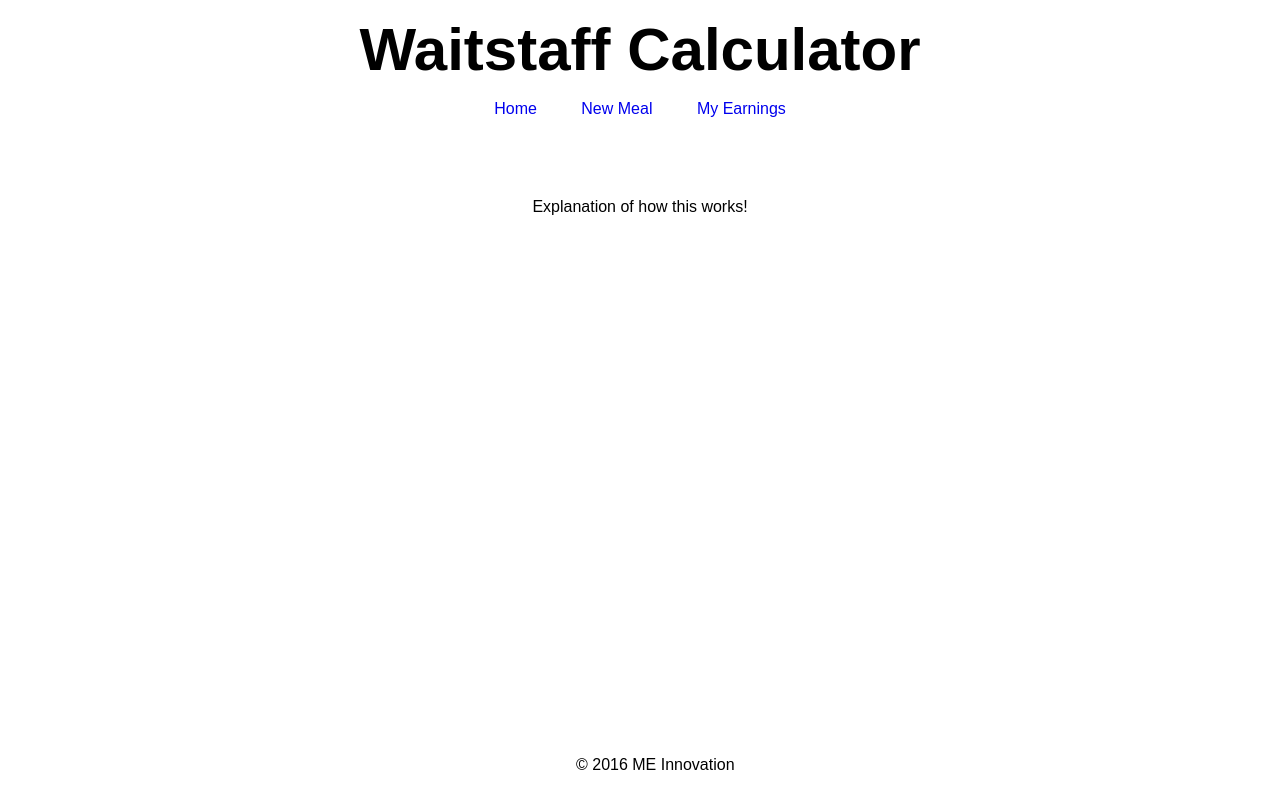
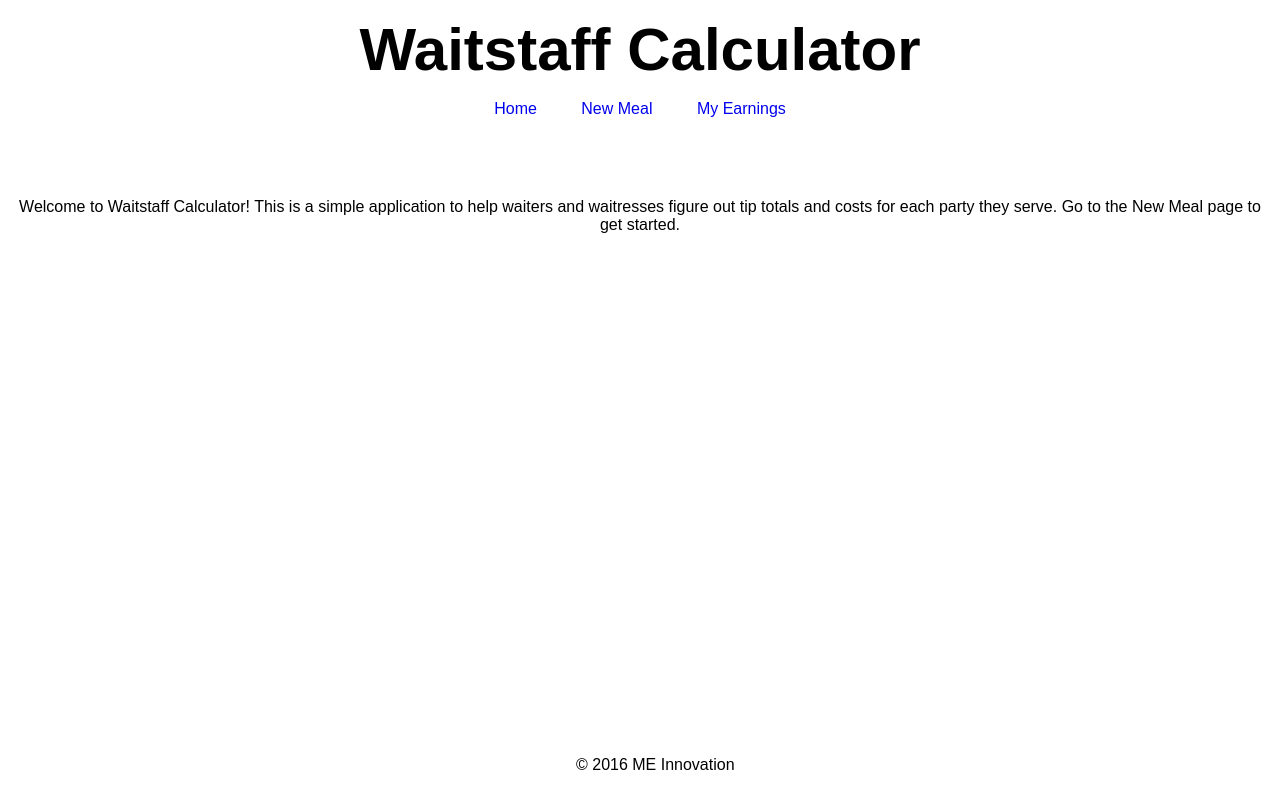
Before and after one commit to mse2321/waiter_calculator, a plain HTML site: page index.html at #/home in a window 1280 px wide. Drawn offline with nearby package versions, Linux system fonts and the light colour scheme; some packages are replaced by stand-ins of ours.

Commit message:
finished application

```diff
--- a/home.html
+++ b/home.html
@@ -1 +1 @@
-<p id="intro">Explanation of how this works!</p>
+<p id="intro">Welcome to Waitstaff Calculator! This is a simple application to help waiters and waitresses figure out tip totals and costs for each party they serve. Go to the New Meal page to get started.</p>
```
